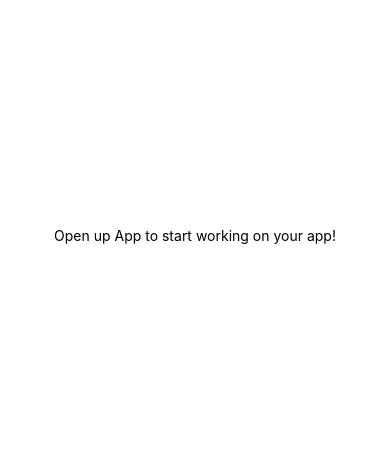
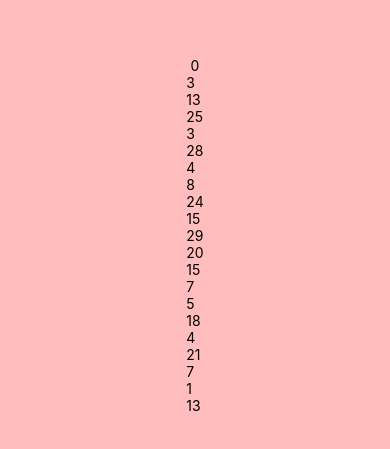
Before and after one commit to prayas7102/React-Native-app, a React Native app: screen / in a window 390 px wide. Shown: the part 187-636 px from the top of the page. Built offline with nearby package versions, Linux system fonts and the light colour scheme.

Commit message:
TouchableOpacity

```diff
--- a/App.js
+++ b/App.js
@@ -1,23 +1,42 @@
 import React from 'react';
-import {StatusBar } from 'expo-status-bar';
-import {StyleSheet, Text, View} from 'react-native'
+import { StatusBar } from 'expo-status-bar';
+import { StyleSheet, Text, View, TouchableOpacity } from 'react-native'
 
+let color = 'rgba(255, 125, 125, 0.5)';
 export default function App() {
+  let x = 0;
+  let arr = [...Array(20)].map(() => { return Math.floor(Math.random() * 30) });
+  console.log(arr[0]);
+
+  function handleClick(e){ console.log(e.target.value) }
+
   return (
     <View style={styles.container}>
-      <Text>Open up App to start working on your app!</Text>
+      <Text>{x}</Text>
+
+
+      <View>{arr.map((k, i) => {
+        return (
+        <TouchableOpacity key={i}>
+          <Text onPress={handleClick}>{k}</Text>
+        </TouchableOpacity>
+        )
+      })}
+      </View>
+
       <StatusBar style="auto" />
     </View>
   );
 }
 
+// http://localhost:19000/debugger-ui/
 // npm i --dev eslint babel-eslint eslint eslint-plugin-react eslint-plugin-react-native
 
 const styles = StyleSheet.create({
   container: {
+    alignItems: 'center',
+    backgroundColor: color,
     flex: 1,
-    backgroundColor: '#fff',
-    alignItems: 'center',
     justifyContent: 'center',
   },
 });
--- a/package.json
+++ b/package.json
@@ -13,7 +13,7 @@
     "@types/react": "~18.0.24",
     "@types/react-native": "~0.70.6",
     "concurrently": "^7.6.0",
-    "expo": "^44.0.6",
+    "expo": "^47.0.0",
     "expo-status-bar": "~1.4.2",
     "react": "18.1.0",
     "react-native": "0.70.5",
```
Also changed, not shown: .eslintrc.json.
